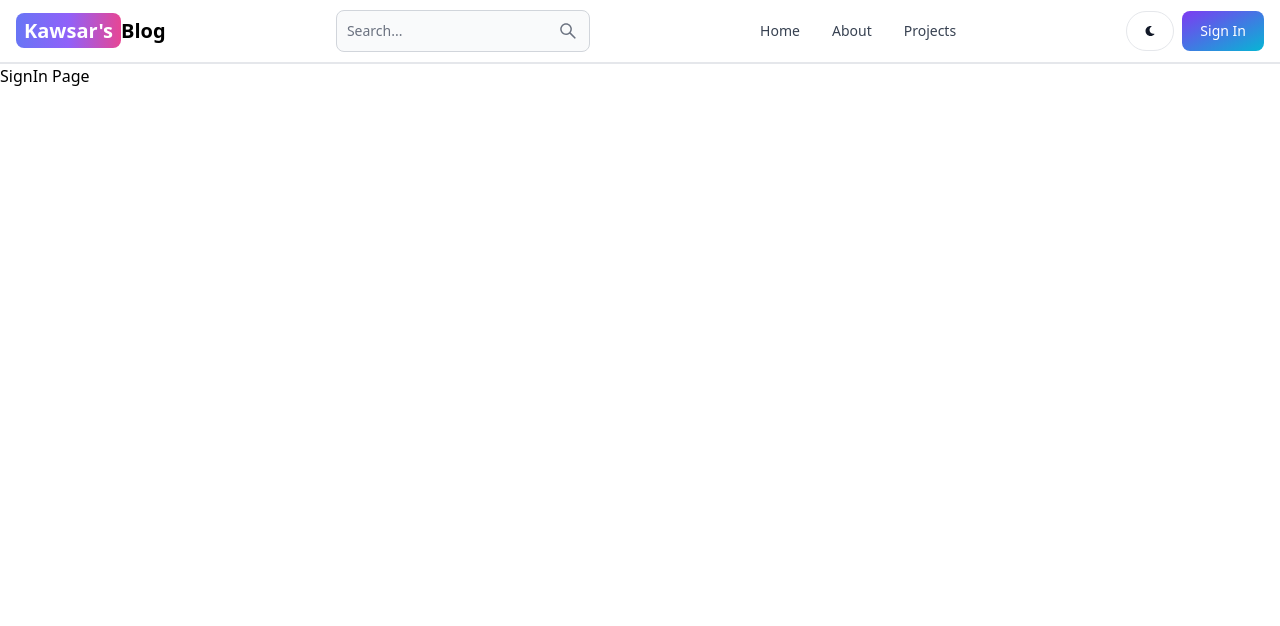
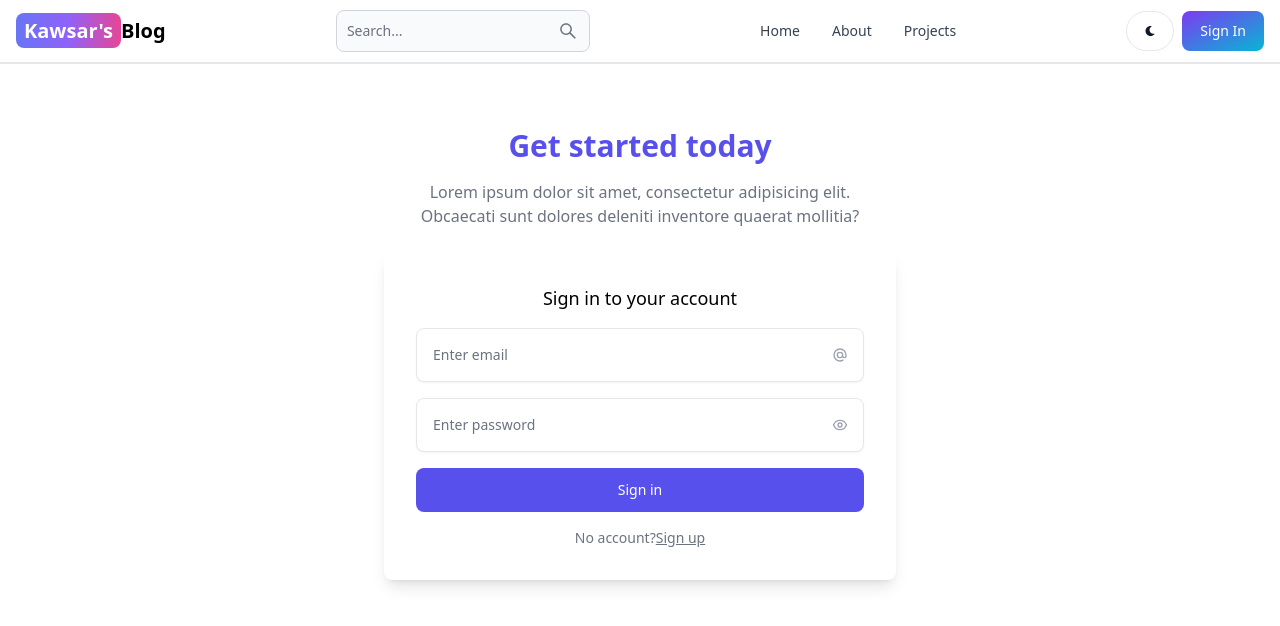
Before and after one commit to kawsar007/mern-blog-app, a React (Vite) app in the folder frontend/: page /sign-in in a window 1280 px wide. Shown: the top 626 px of the page. Built offline with nearby package versions, Linux system fonts and the light colour scheme.

Commit message:
Sign in page create

```diff
--- a/frontend/src/pages/SignIn.jsx
+++ b/frontend/src/pages/SignIn.jsx
@@ -1,5 +1,109 @@
 const SignIn = () => {
-  return <div>SignIn Page</div>;
+  return (
+    <div className="mx-auto max-w-screen-xl px-4 py-16 sm:px-6 lg:px-8">
+      <div className="mx-auto max-w-lg">
+        <h1 className="text-center text-2xl font-bold text-indigo-600 sm:text-3xl">
+          Get started today
+        </h1>
+
+        <p className="mx-auto mt-4 max-w-md text-center text-gray-500">
+          Lorem ipsum dolor sit amet, consectetur adipisicing elit. Obcaecati
+          sunt dolores deleniti inventore quaerat mollitia?
+        </p>
+
+        <form
+          action="#"
+          className="mb-0 mt-6 space-y-4 rounded-lg p-4 shadow-lg sm:p-6 lg:p-8"
+        >
+          <p className="text-center text-lg font-medium">
+            Sign in to your account
+          </p>
+
+          <div>
+            <label htmlFor="email" className="sr-only">
+              Email
+            </label>
+
+            <div className="relative">
+              <input
+                type="email"
+                className="w-full rounded-lg border-gray-200 p-4 pe-12 text-sm shadow-sm"
+                placeholder="Enter email"
+              />
+
+              <span className="absolute inset-y-0 end-0 grid place-content-center px-4">
+                <svg
+                  xmlns="http://www.w3.org/2000/svg"
+                  className="size-4 text-gray-400"
+                  fill="none"
+                  viewBox="0 0 24 24"
+                  stroke="currentColor"
+                >
+                  <path
+                    strokeLinecap="round"
+                    strokeLinejoin="round"
+                    strokeWidth="2"
+                    d="M16 12a4 4 0 10-8 0 4 4 0 008 0zm0 0v1.5a2.5 2.5 0 005 0V12a9 9 0 10-9 9m4.5-1.206a8.959 8.959 0 01-4.5 1.207"
+                  />
+                </svg>
+              </span>
+            </div>
+          </div>
+
+          <div>
+            <label htmlFor="password" className="sr-only">
+              Password
+            </label>
+
+            <div className="relative">
+              <input
+                type="password"
+                className="w-full rounded-lg border-gray-200 p-4 pe-12 text-sm shadow-sm"
+                placeholder="Enter password"
+              />
+
+              <span className="absolute inset-y-0 end-0 grid place-content-center px-4">
+                <svg
+                  xmlns="http://www.w3.org/2000/svg"
+                  className="size-4 text-gray-400"
+                  fill="none"
+                  viewBox="0 0 24 24"
+                  stroke="currentColor"
+                >
+                  <path
+                    strokeLinecap="round"
+                    strokeLinejoin="round"
+                    strokeWidth="2"
+                    d="M15 12a3 3 0 11-6 0 3 3 0 016 0z"
+                  />
+                  <path
+                    strokeLinecap="round"
+                    strokeLinejoin="round"
+                    strokeWidth="2"
+                    d="M2.458 12C3.732 7.943 7.523 5 12 5c4.478 0 8.268 2.943 9.542 7-1.274 4.057-5.064 7-9.542 7-4.477 0-8.268-2.943-9.542-7z"
+                  />
+                </svg>
+              </span>
+            </div>
+          </div>
+
+          <button
+            type="submit"
+            className="block w-full rounded-lg bg-indigo-600 px-5 py-3 text-sm font-medium text-white"
+          >
+            Sign in
+          </button>
+
+          <p className="text-center text-sm text-gray-500">
+            No account?
+            <a className="underline" href="#">
+              Sign up
+            </a>
+          </p>
+        </form>
+      </div>
+    </div>
+  );
 };
 
 export default SignIn;
```
